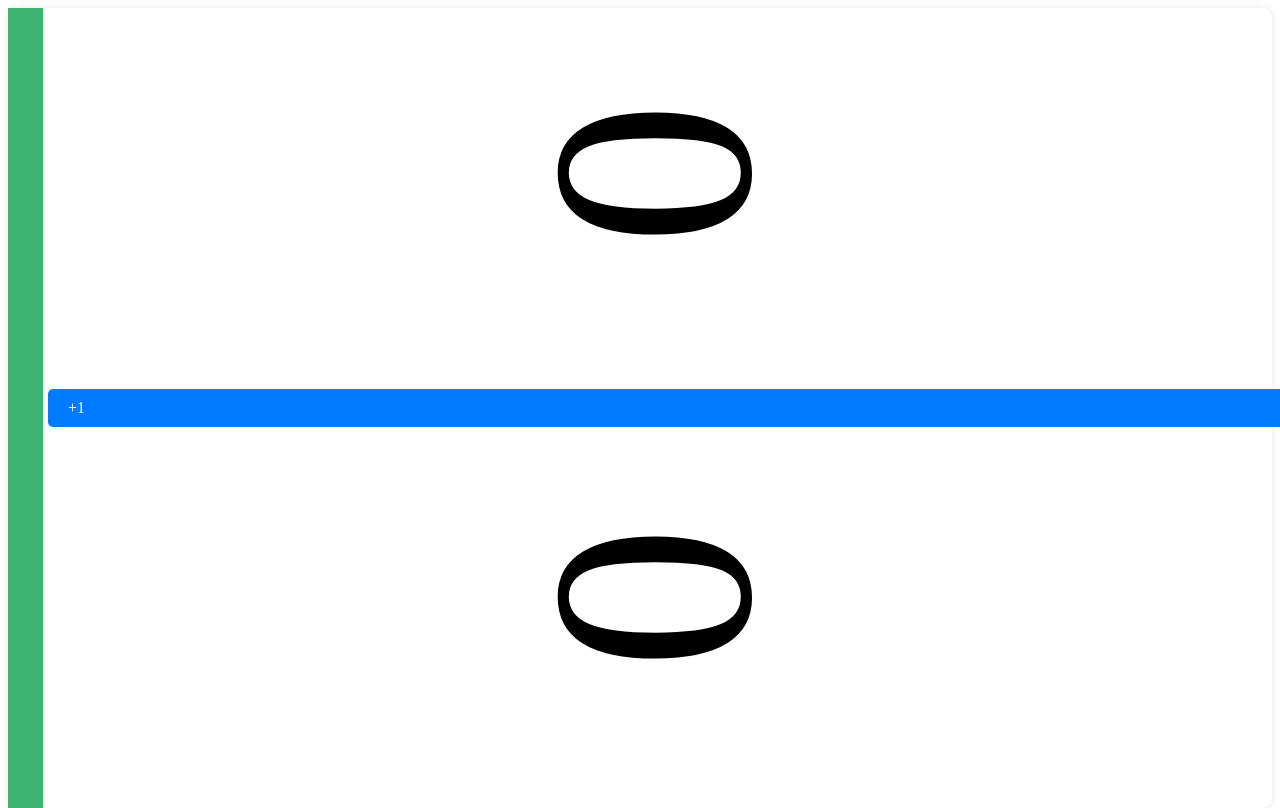
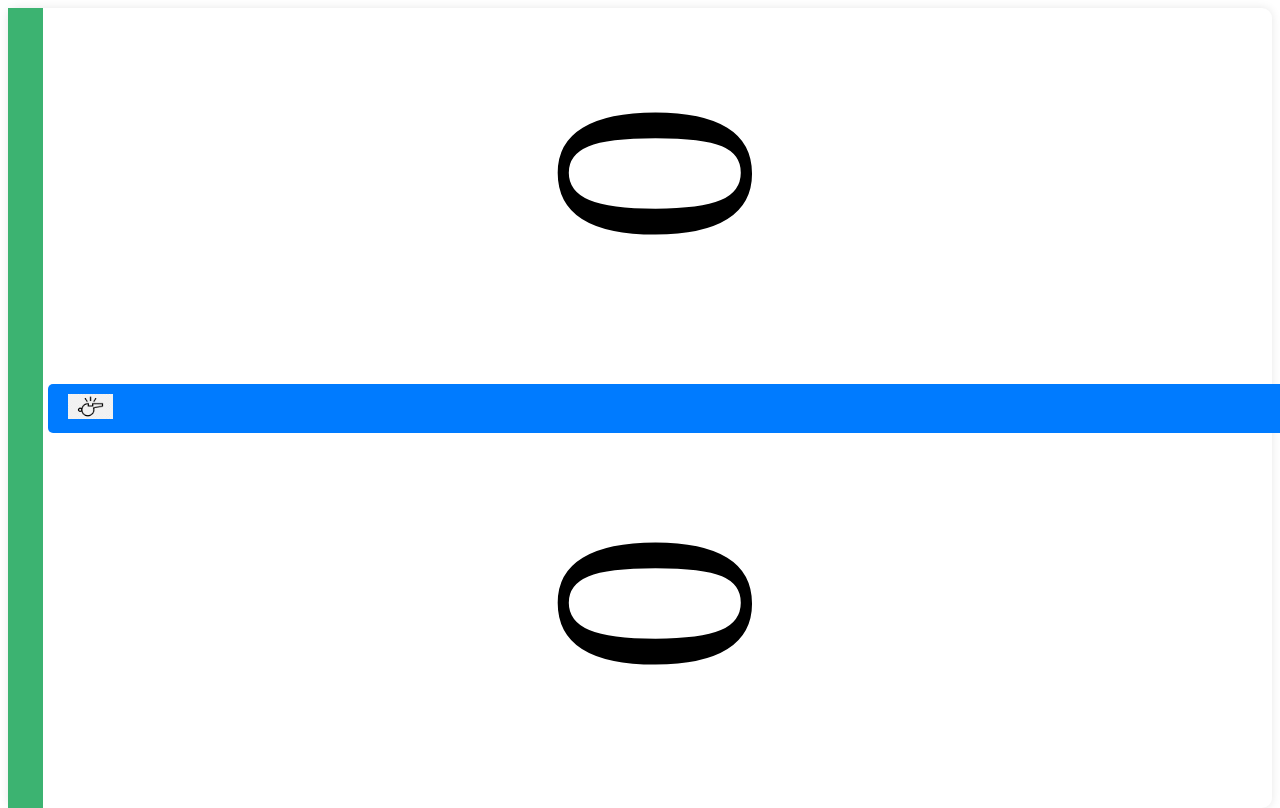
Before and after one commit to eddzuba/scoreBoard, an Angular app: page / in a window 1280 px wide. Shown: the top 808 px of the page. Built offline with nearby package versions, Linux system fonts and the light colour scheme.

Commit message:
разметка в общем виде

```diff
--- a/src/app/scoreboard/scoreboard.component.html
+++ b/src/app/scoreboard/scoreboard.component.html
@@ -7,7 +7,9 @@
         <div id="score1" class="score">{{ score1 }}</div>
 
       </div>
-      <div (click)="whistle()" class="button whistle">+1</div>
+      <div (click)="whistle()" class="button whistle">
+        <img src="whistle.png" height="25" />
+      </div>
       <div class="team" cdkDrag>
 
         <div id="score score2" class="score">{{ score2 }}</div>
--- a/src/app/scoreboard/scoreboard.component.ts
+++ b/src/app/scoreboard/scoreboard.component.ts
@@ -84,6 +84,10 @@ export class ScoreboardComponent  {
   resetScores() {
     this.score1 = 0;
     this.score2 = 0;
+
+    this.playScore1 = 0;
+    this.playScore2 = 0;
+
     this.currentSound = 0;
     this.whistlePlay = false;
     this.matchOver = false;
--- a/src/styles.scss
+++ b/src/styles.scss
@@ -5,6 +5,7 @@ html {
 }
 body {
   height: 100%;
+  overflow: hidden;
   /*transform: rotate(90deg);*/
 /*  transform-origin: top left;*/
 
```
Also changed, not shown: public/whistle.png (added), 4 other files (tests, documents, lock files or other folders).
